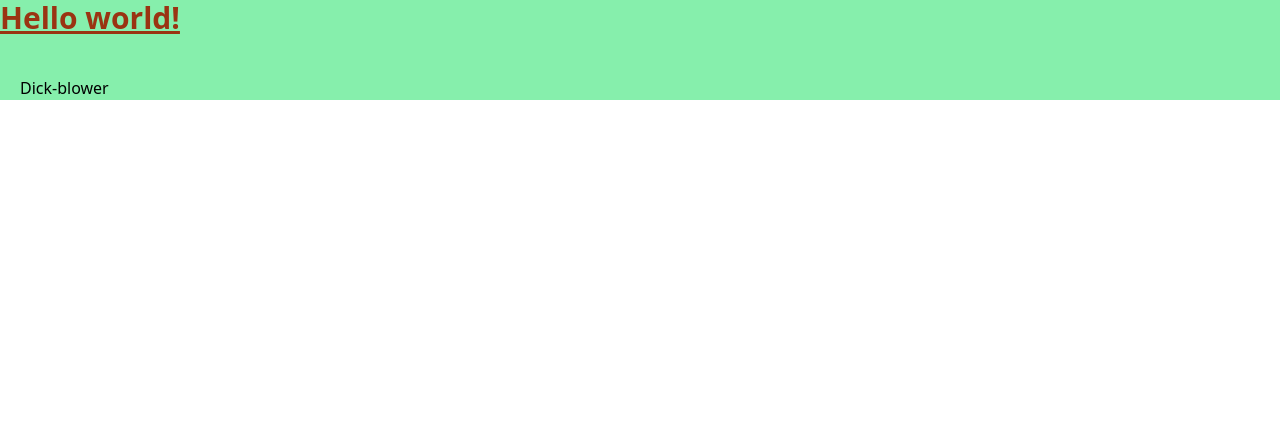
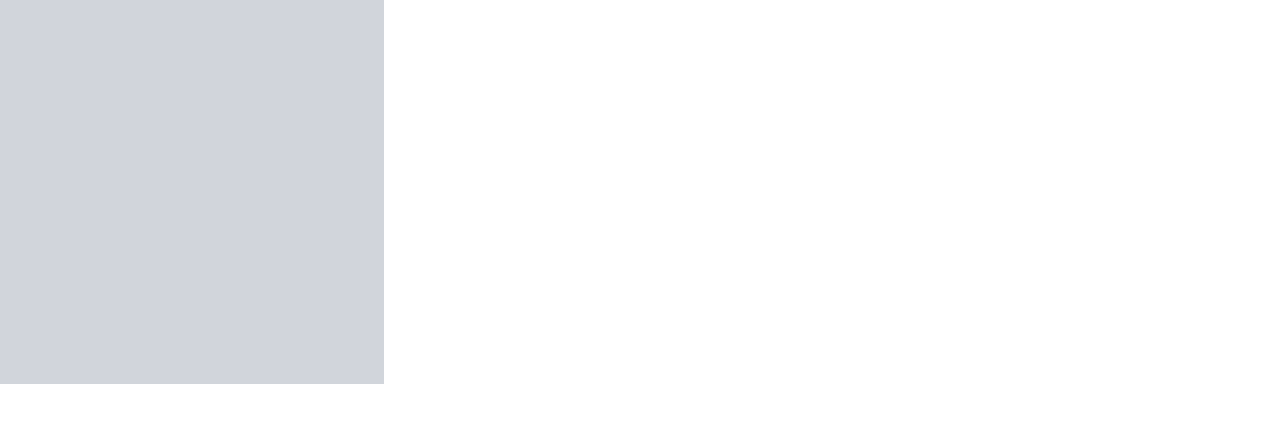
Before and after one commit to aebrochero/projectclientes, a React (Create React App) app: page / in a window 1280 px wide. Shown: the top 422 px of the page. Built offline with nearby package versions, Linux system fonts and the light colour scheme.

Commit message:
Setting-Div

```diff
--- a/src/App.js
+++ b/src/App.js
@@ -4,16 +4,10 @@ import './App.css';
 
 function App() {
   return (
-          <div className='flex flex-col space-y-10 space-x-5 bg-green-300'>
+          <div className='flex flex-col space-y-10 space-x-5 bg-gray-300 w-96 h-96' >
 
-    <h1 className="text-orange-800 text-3xl font-bold underline">
+          </div>
 
-          Hello world!
-        </h1>
-        <h2>
-          Dick-blower
-        </h2>
-          </div>
 
 
   );
```
